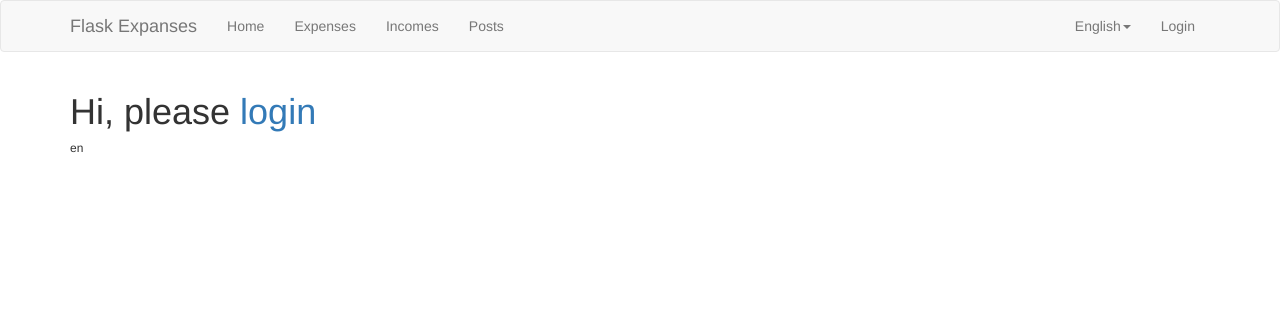
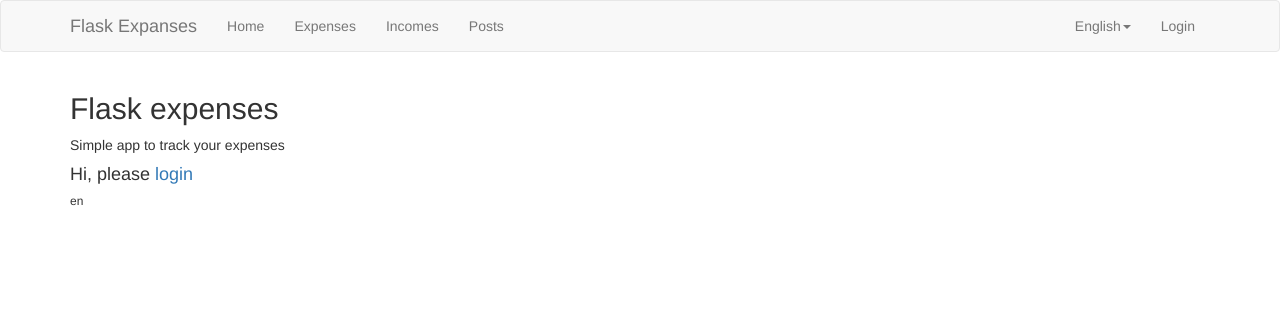
Before and after one commit to dkeza/flaskexpenses, a Flask app: page / in a window 1280 px wide. Shown: the top 312 px of the page. Run offline with Flask 2, Linux system fonts and the light colour scheme; some libraries are stand-ins or nearby versions.

Commit message:
Changed main page

```diff
--- a/app/templates/index.html
+++ b/app/templates/index.html
@@ -3,7 +3,9 @@
 {% block app_content %}
 
 {% if current_user.is_anonymous %}
-    <h1>{{ _('Hi') }}, please <a href="{{ url_for('login') }}">login</a></h1>
+    <h2>Flask expenses</h2>
+    <p>Simple app to track your expenses</p>
+    <h4>{{ _('Hi') }}, please <a href="{{ url_for('login') }}">login</a></h4>
     {% else %}
         <h1>{{ _('Hi') }}, {{ current_user.username }}!</h1>
     {% endif %}
```
